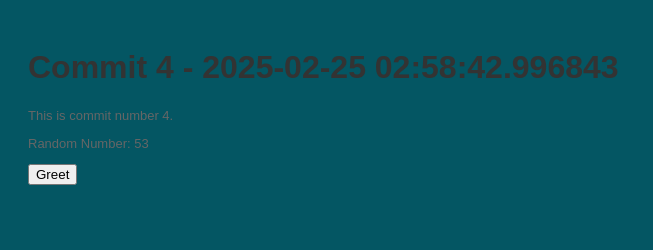
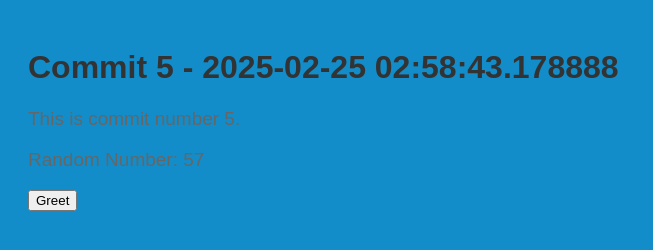
Before and after one commit to legbald0d/myrep-repo-20250225025840, a plain HTML site: page index.html in a window 1280 px wide. Shown: the whole page, without its empty margins (0-653 px from the left). Drawn offline with Linux system fonts and the light colour scheme.

Commit message:
📝 Commit 5 with HTML, CSS, and JS

```diff
--- a/index.html
+++ b/index.html
@@ -2,13 +2,13 @@
     <!DOCTYPE html>
     <html>
     <head>
-        <title>Commit 4 - 2025-02-25 02:58:42.996843</title>
+        <title>Commit 5 - 2025-02-25 02:58:43.178888</title>
         <link rel="stylesheet" href="style.css">
     </head>
     <body>
-        <h1>Commit 4 - 2025-02-25 02:58:42.996843</h1>
-        <p>This is commit number 4.</p>
-        <p>Random Number: 53</p>
+        <h1>Commit 5 - 2025-02-25 02:58:43.178888</h1>
+        <p>This is commit number 5.</p>
+        <p>Random Number: 57</p>
         <button onclick="greet()">Greet</button>
         <script src="script.js"></script>
     </body>
--- a/script.js
+++ b/script.js
@@ -2,4 +2,4 @@
     function greet() {
         alert('Hello from commit ' + commitNumber + '!');
     }
-    var commitNumber = 4;
+    var commitNumber = 5;
--- a/style.css
+++ b/style.css
@@ -1,7 +1,7 @@
 
     body {
         font-family: Arial, sans-serif;
-        background-color: #045663;
+        background-color: #138dc9;
         padding: 20px;
     }
     h1 {
@@ -9,5 +9,5 @@
     }
     p {
         color: #666;
-        font-size: 13px;
+        font-size: 19px;
     }
```
